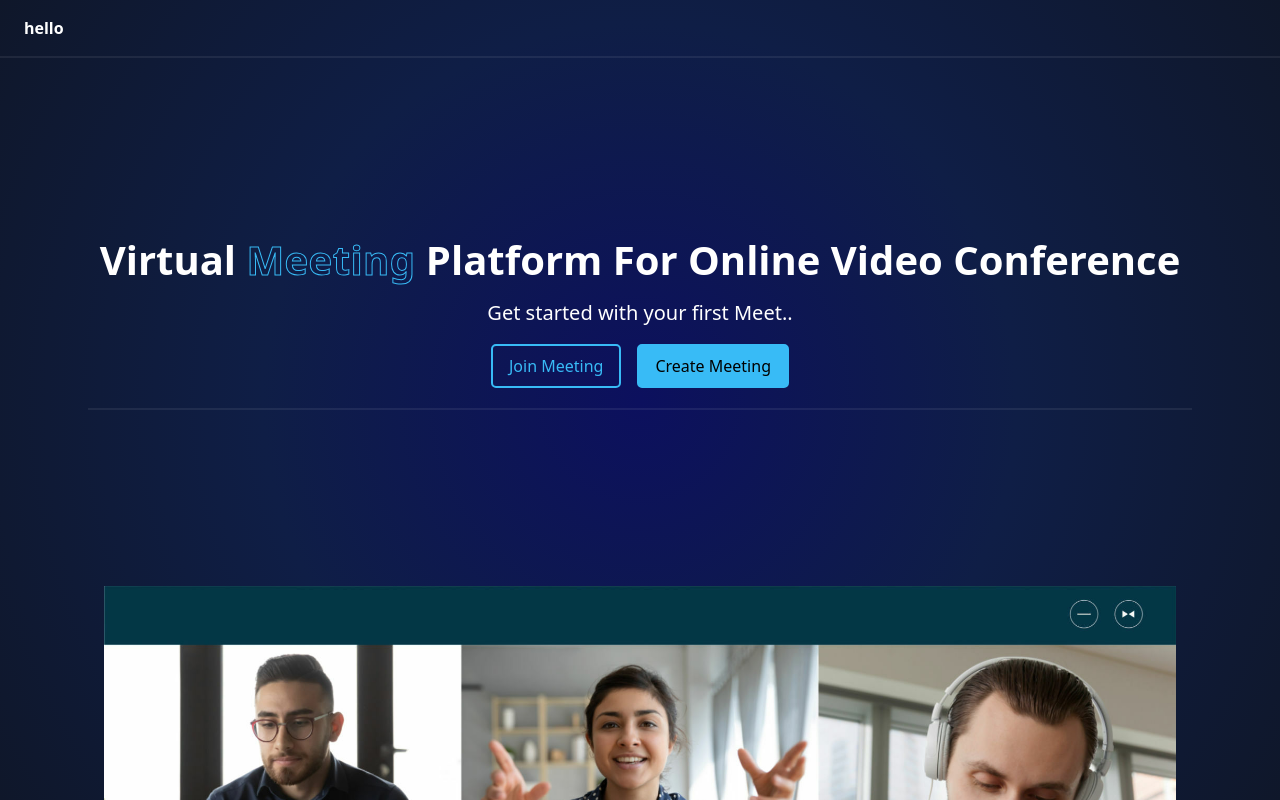
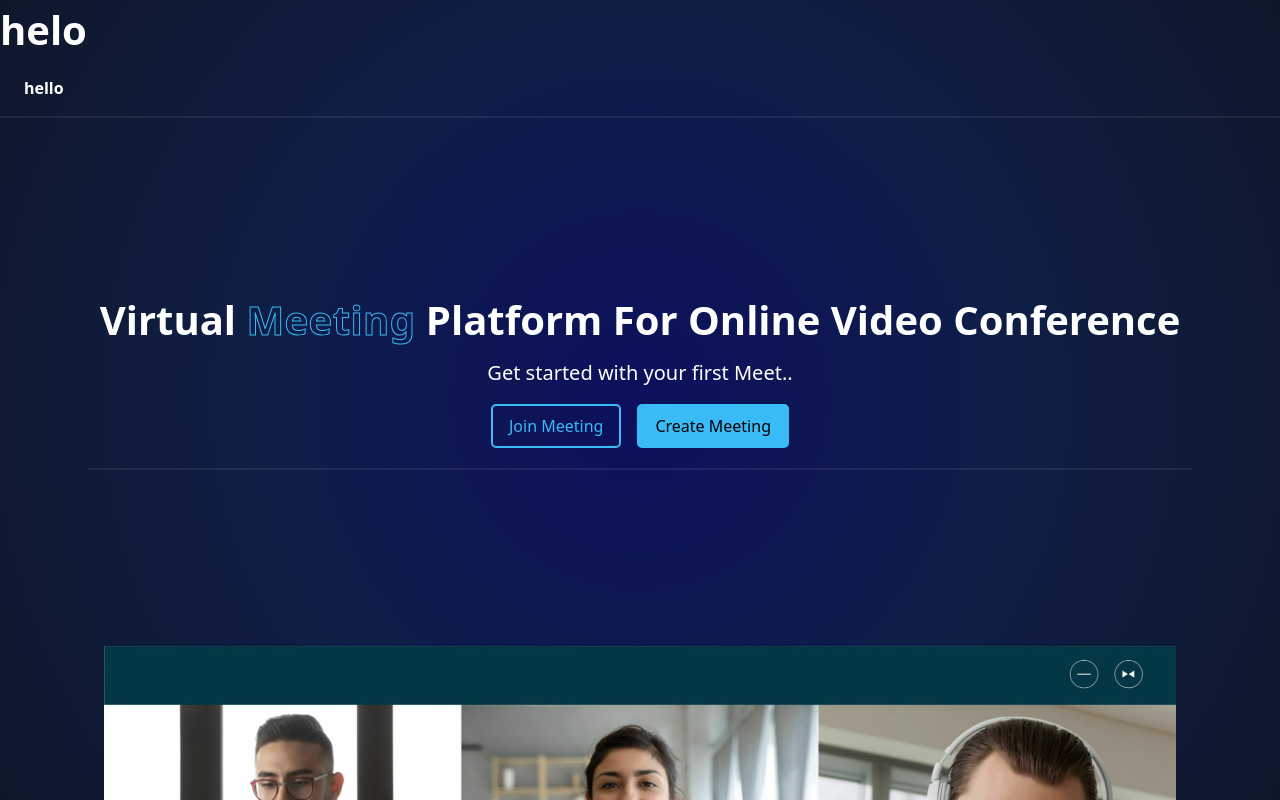
Before and after one commit to Dev0711/Video-Conferencing-WebApp, a React (Create React App) app in the folder client/: page / in a window 1280 px wide. Shown: the top 800 px of the page. Built offline with nearby package versions, Linux system fonts and the light colour scheme.

Commit message:
first commit

```diff
--- a/client/src/App.js
+++ b/client/src/App.js
@@ -4,6 +4,7 @@ import './App.css';
 function App() {
   return (
     <>
+    <h1>helo</h1>
     <Home/>
     </>
   );
```
